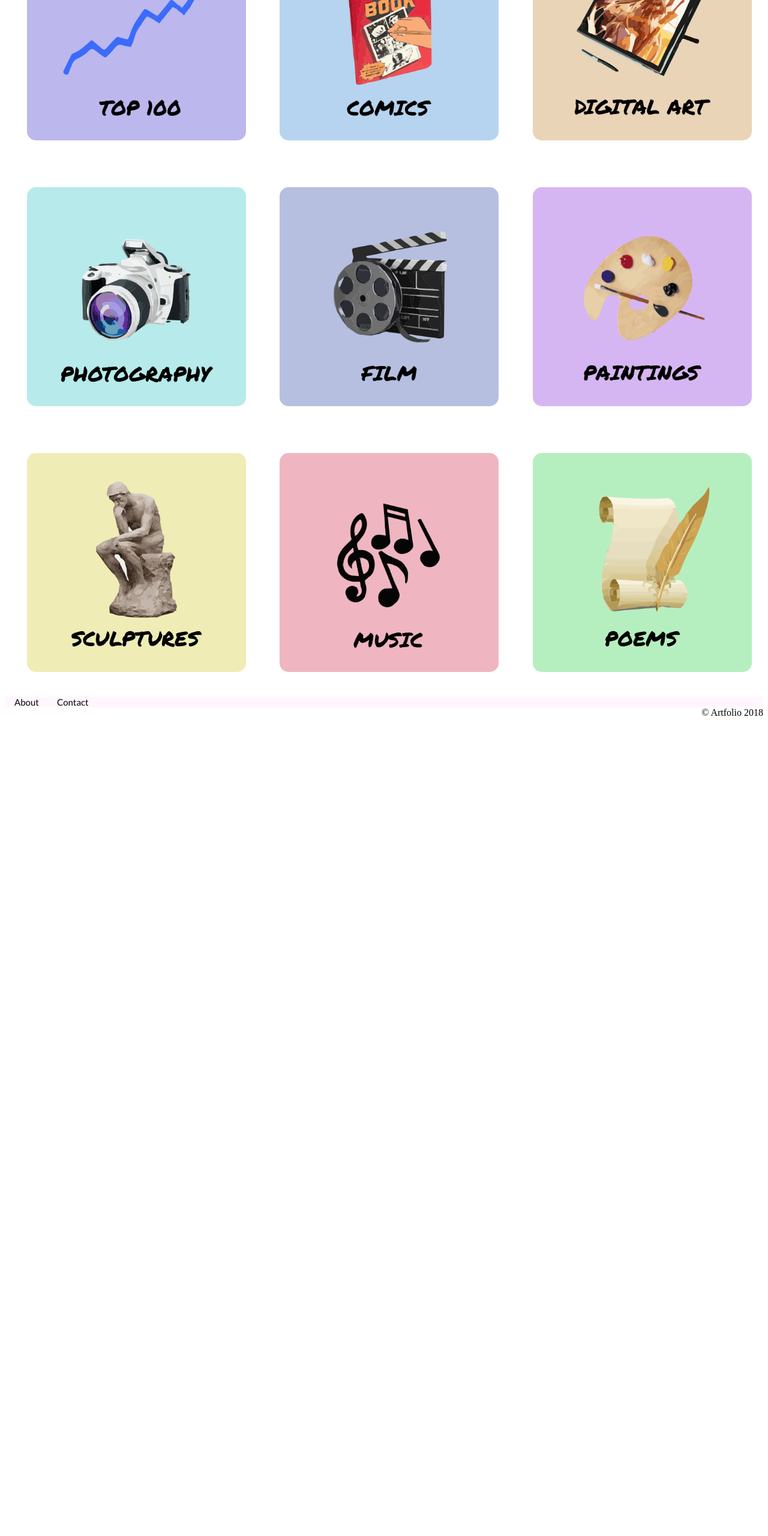
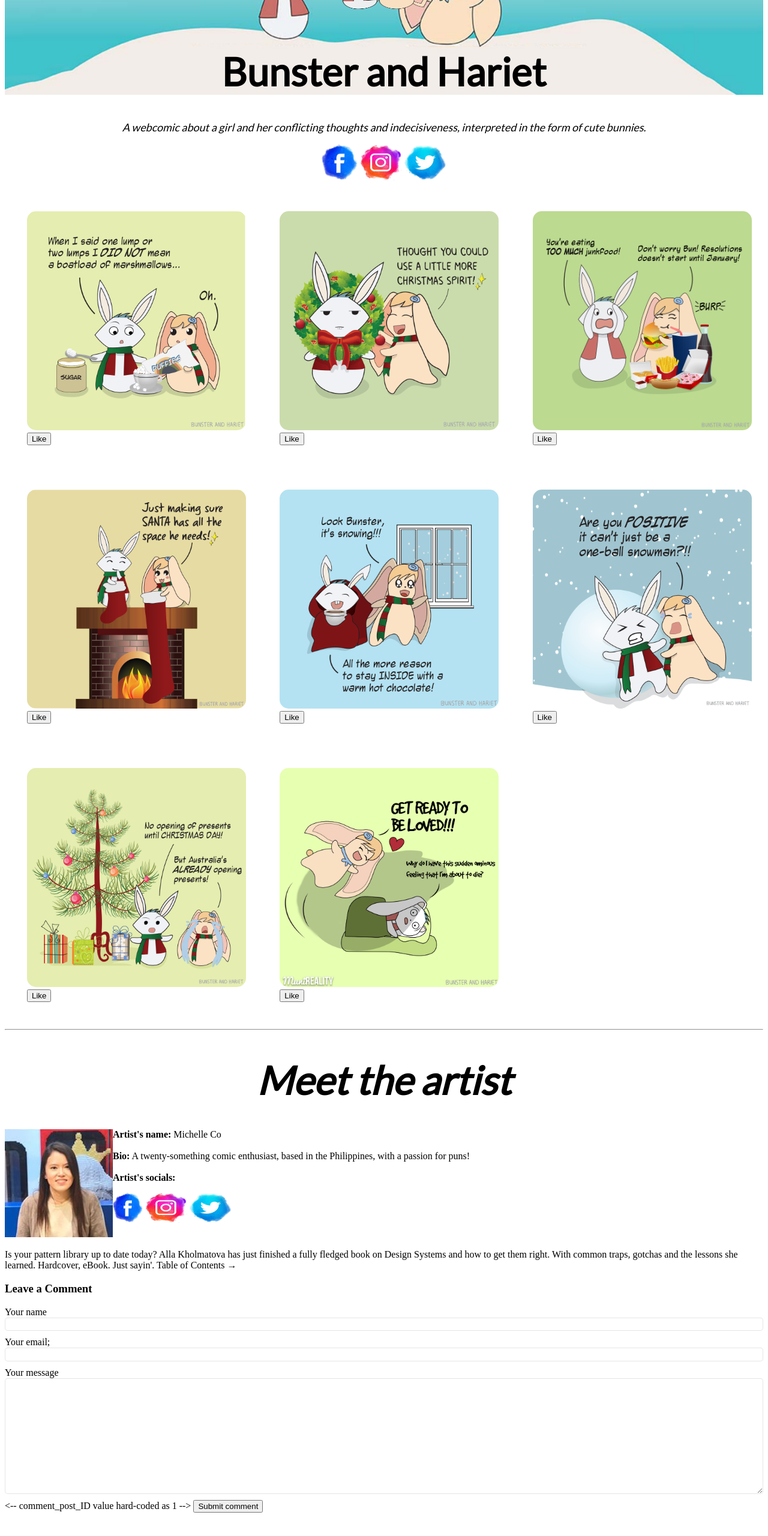
Before and after one commit to Mimoza94/Artfolio, a plain HTML site: page homepage.html in a window 1280 px wide. Shown: the part 238-2798 px from the top of the page at 60% size. Before the commit the page ends 1443 px from the top, so only its background shows below. Drawn offline with nearby package versions, Linux system fonts and the light colour scheme.

Commit message:
index.html
Changed homepage.html code to index.html code

```diff
--- a/homepage.html
+++ b/homepage.html
@@ -1,7 +1,7 @@
 <!DOCTYPE html>
 <html>
   <head>
-    <title>Artfolio Homepage</title>
+    <title>Artfolio - Bunster and Hariet</title>
     <link rel="stylesheet" type="text/css" href="css/styles.css">
     <link href="https://fonts.googleapis.com/css?family=Lato" rel="stylesheet">
     <script
@@ -19,37 +19,105 @@
 </div>
 </div>
 
+<div class="banner">
+    <img src="./images/bh new profile pic.png" style="width: 200px; height:200px; padding: 80px 0px 0px 0px;">
+    <h1>Bunster and Hariet</h1>
+</div>
+
+<div class="about">
+  <p1>A webcomic about a girl and her conflicting thoughts and indecisiveness, interpreted in the form of cute bunnies.</p1>
+</div>
+<br>
+<div class="socials">
+  <p2>
+  <a href="https://www.facebook.com/bunsterandhariet/" target="_blank"><img border="0" height="60" src="./images/splash fb.png"/></a>
+  <a href="https://www.instagram.com/bunsterandhariet/" target="_blank"><img border="0" height="60" src="./images/splash insta.png" width="70" /></a>
+  <a href="https://twitter.com/bunsterhariet" target="_blank"><img border="0" height="60" src="./images/splash twitter.png" width="70" /></a>
+</p2>
+</div>
+
 <div class="clearfix">
   <div class="img-container">
-    <img src="./images/top 100.png" alt="top 100" style="width: 365px; height:365px; border-radius: 15px;">
+    <img src="./images/bh cards.png" alt="bh cards" style="width: 365px; height:365px; border-radius: 15px;"> <button>Like</button>
   </div>
   <div class="img-container">
-    <a href="comics.html"><img src="./images/comics.png" alt="comics" style="width: 365px; height:365px; border-radius: 15px;"></a>
+    <img src="./images/BH christmas spirit.png" alt="BH christmas spirit" style="width: 365px; height:365px; border-radius: 15px;"> <button>Like</button>
   </div>
   <div class="img-container">
-    <img src="./images/digital art.png" alt="digital art" style="width: 365px; height:365px; border-radius: 15px;">
+    <img src="./images/bh resolutions.png" alt="bh resolutions" style="width: 365px; height:365px; border-radius: 15px;"> <button>Like</button>
   </div>
   <div class="img-container">
-    <img src="./images/photography.png" alt="photography" style="width: 365px; height:365px; border-radius: 15px;">
+    <img src="./images/bh santa.png" alt="bh santa" style="width: 365px; height:365px; border-radius: 15px;"> <button>Like</button>
   </div>
   <div class="img-container">
-    <img src="./images/film.png" alt="film" style="width: 365px; height:365px; border-radius: 15px;">
+    <img src="./images/bh snow outside.png" alt="bh snow outside" style="width: 365px; height:365px; border-radius: 15px;"> <button>Like</button>
   </div>
   <div class="img-container">
-    <img src="./images/paintings.png" alt="paintings" style="width: 365px; height:365px; border-radius: 15px;">
+    <img src="./images/bh snow.png" alt="bh snow" style="width: 365px; height:365px; border-radius: 15px;"> <button>Like</button>
   </div>
   <div class="img-container">
-    <img src="./images/sculptures.png" alt="sculptures" style="width: 365px; height:365px; border-radius: 15px;">
+    <img src="./images/bh tree.png" alt="bh tree" style="width: 365px; height:365px; border-radius: 15px;"> <button>Like</button>
   </div>
   <div class="img-container">
-    <img src="./images/music.png" alt="music" style="width: 365px; height:365px; border-radius: 15px;">
-  </div>
-  <div class="img-container">
-    <img src="./images/poems.png" alt="poems" style="width: 365px; height:365px; border-radius: 15px;">
+    <img src="./images/get ready to be loved.png" alt="get ready to be loved" style="width: 365px; height:365px; border-radius: 15px;"> <button>Like</button>
   </div>
 </div>
 
+<hr>
 
+<div class="heading"><i><h1>Meet the artist</h1></i></div>
+
+<p>
+  <b> Artist's name: <img src="./images/mic profile pic lego.png" alt="Michelle Co profile pic" width="180" height="180" align="left";> </b> Michelle Co<br />
+  <br />
+  <b> Bio:</b> A twenty-something comic enthusiast, based in the Philippines, with a passion for puns!<br />
+  <br />
+  <b> Artist's socials:</b>
+
+  <div class="artistsocials">
+    <p2>
+    <a href="https://www.facebook.com/bunsterandhariet/" target="_blank"><img border="0" height="50" src="./images/splash fb.png"/></a>
+    <a href="https://www.instagram.com/bunsterandhariet/" target="_blank"><img border="0" height="50" src="./images/splash insta.png" width="70" /></a>
+    <a href="https://twitter.com/bunsterhariet" target="_blank"><img border="0" height="50" src="./images/splash twitter.png" width="70" /></a>
+  </p2>
+  </div>
+</p>
+
+
+<div id="respond">
+          Is your pattern library up to date today? Alla Kholmatova has just finished a fully fledged book on Design Systems and how to get them right. With common traps, gotchas and the lessons she learned. Hardcover, eBook. Just sayin'.
+
+
+
+            Table of Contents →
+
+  <h3>Leave a Comment</h3>
+
+  <form action="post_comment.php" method="post" id="commentform">
+
+    <label for="comment_author" class="required">Your name</label>
+    <input type="text" name="comment_author" id="comment_author" value="" tabindex="1" required="required">
+
+    <label for="email" class="required">Your email;</label>
+    <input type="email" name="email" id="email" value="" tabindex="2" required="required">
+
+    <label for="comment" class="required">Your message</label>
+    <textarea name="comment" id="comment" rows="10" tabindex="4"  required="required"></textarea>
+
+    <-- comment_post_ID value hard-coded as 1 -->
+    <input type="hidden" name="comment_post_ID" value="1" id="comment_post_ID" />
+    <input name="submit" type="submit" value="Submit comment" />
+
+  </form>
+
+</div>
+
+
+
+
+<br />
+<br />
+<br />
 
 
 
@@ -64,12 +132,18 @@ var header = document.getElementById("myHeader");
 var sticky = header.offsetTop;
 
 function myFunction() {
-if (window.pageYOffset >= sticky) {
-  header.classList.add("sticky");
-} else {
-  header.classList.remove("sticky");
+  if (window.pageYOffset >= sticky) {
+    header.classList.add("sticky");
+  } else {
+    header.classList.remove("sticky");
+  }
 }
-}
+</script>
+
+<script>
+  $("button").on("click", function () {
+  alert("clicked!")
+  });
 </script>
 
 </body>
```
